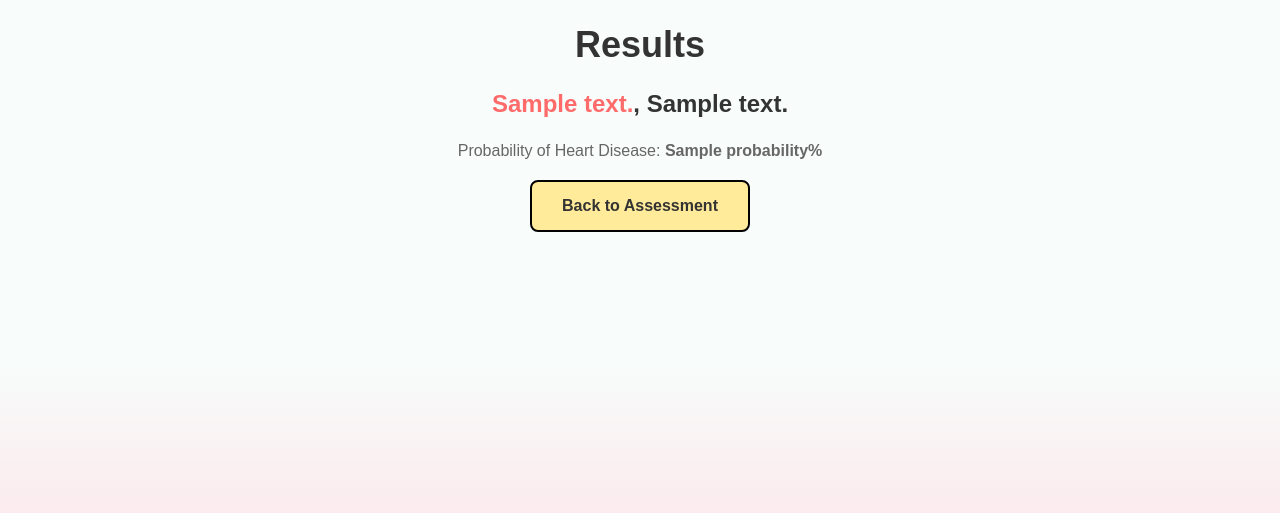
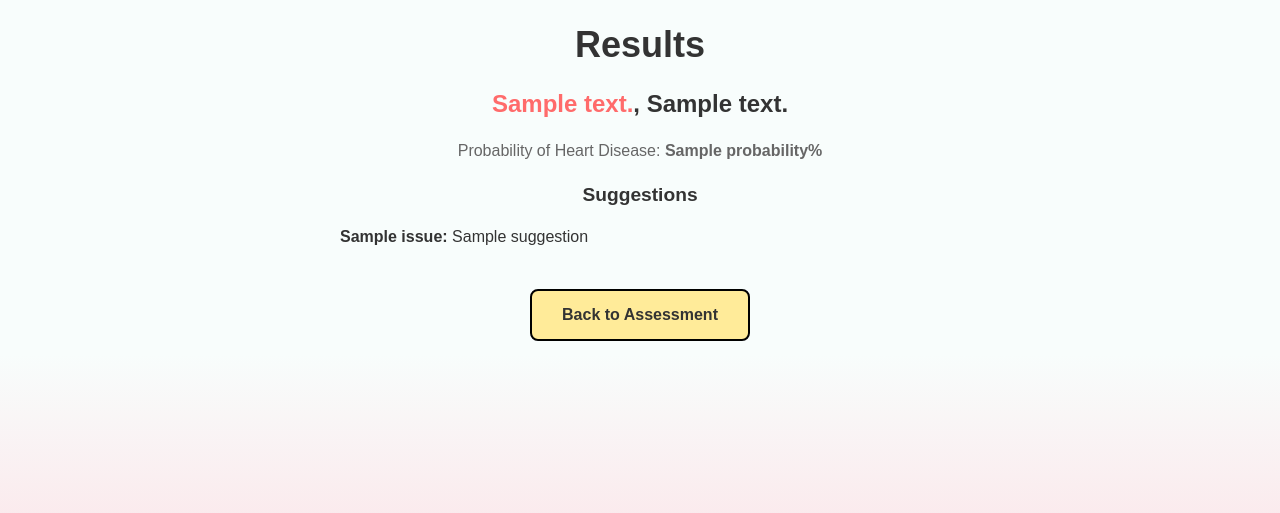
Before and after one commit to ananemyro/heart-health-predictor, a Flask app: template templates/results.html in a window 1280 px wide; the page is wider, and only the part inside the window is pictured. Shown: the part 70-583 px from the top of that part. Run offline with Flask 3, Linux system fonts and the light colour scheme; the template is opened without the code that fills it: most values are stand-ins (such as "Sample title", 1, 10 or a date in 2020); parts of the project's set-up code (start-up, migrations or seed data) failed here and were passed over.

Commit message:
Integrated suggestions into results page

```diff
--- a/app.py
+++ b/app.py
@@ -1,6 +1,8 @@
 from flask import Flask, request, render_template
 import joblib
 import pandas as pd
+
+from health_suggestions import health_suggestions
 
 app = Flask(__name__)
 
@@ -21,7 +23,7 @@ def assess_page():
 def results():
     # Get user inputs from the form
     inputs = request.form
-    new_data = {
+    features = {
         'Age': [int(inputs['age'])],
         'Gender': [inputs['gender']],
         'Cholesterol': [int(inputs['cholesterol'])],
@@ -39,7 +41,7 @@ def results():
         'Chest Pain Type': [inputs['chest_pain']],
     }
 
-    new_data_df = pd.DataFrame(new_data, columns=['Age', 'Gender', 'Cholesterol', 'Blood Pressure', 'Heart Rate',
+    new_data_df = pd.DataFrame(features, columns=['Age', 'Gender', 'Cholesterol', 'Blood Pressure', 'Heart Rate',
                                               'Smoking', 'Alcohol Intake', 'Exercise Hours', 'Family History',
                                               'Diabetes', 'Obesity', 'Stress Level', 'Blood Sugar',
                                               'Exercise Induced Angina', 'Chest Pain Type'])
@@ -61,6 +63,9 @@ def results():
     # Convert probability to percentage
     probability_percentage = round(probability * 100)
 
+    # Generate suggestions
+    suggestions = health_suggestions(probability, features)
+
     # Determine the result message
     result_message = "Yes" if prediction == 1 else "No"
     description = (
@@ -73,7 +78,8 @@ def results():
         'results.html',
         result_message=result_message,
         description=description,
-        probability=probability_percentage
+        probability=probability_percentage,
+        suggestions=suggestions
     )
 
     # Return results to the user
--- a/templates/results.html
+++ b/templates/results.html
@@ -88,6 +88,40 @@
             color: #666;
         }
 
+        .suggestions {
+            margin-top: 20px;
+            text-align: left;
+            max-width: 600px;
+            margin-left: auto;
+            margin-right: auto;
+        }
+
+        .suggestions h3 {
+            font-size: 1.2em;
+            font-weight: bold;
+            color: #333;
+            text-align: center;
+        }
+
+        .suggestions ul {
+            list-style-type: none;
+            padding: 0;
+        }
+
+        .suggestions li {
+            margin-bottom: 10px;
+            line-height: 1.5;
+        }
+
+        .suggestions a {
+            color: #007BFF;
+            text-decoration: none;
+        }
+
+        .suggestions a:hover {
+            text-decoration: underline;
+        }
+
     </style>
 
 </head>
@@ -104,6 +138,20 @@
         <p class="description">
             Probability of Heart Disease: <strong>{{ probability }}%</strong>
         </p>
+        <div class="suggestions">
+            {% if suggestions %}
+                <h3>Suggestions</h3>
+                <ul>
+                    {% for suggestion in suggestions %}
+                        <li>
+                            <strong>{{ suggestion.issue }}:</strong> {{ suggestion.suggestion }}
+                            <br>
+                            <br>
+                        </li>
+                    {% endfor %}
+                </ul>
+            {% endif %}
+        </div>
         <a href="/assess" class="back-btn">Back to Assessment</a>
     </div>
 </body>
```
Also changed, not shown: health_suggestions.py (+12 -12 lines).
